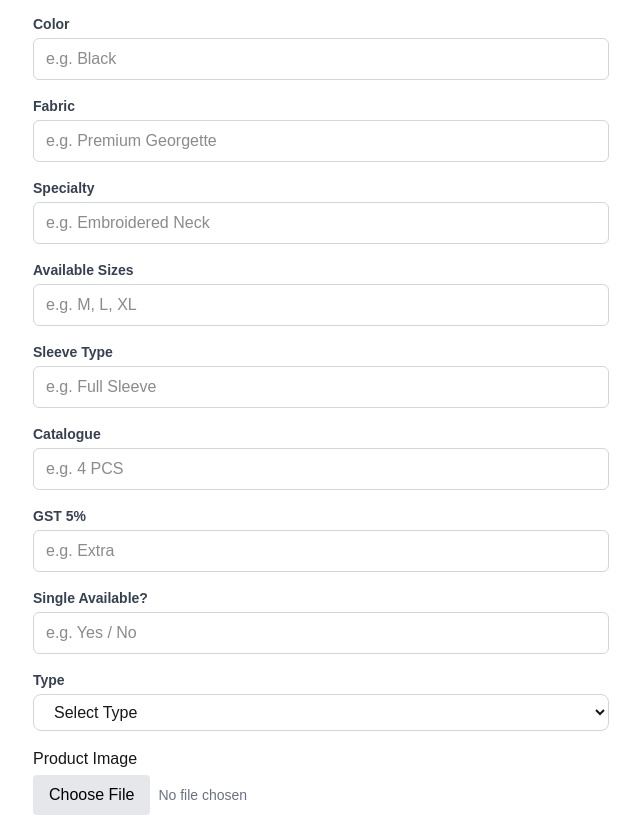
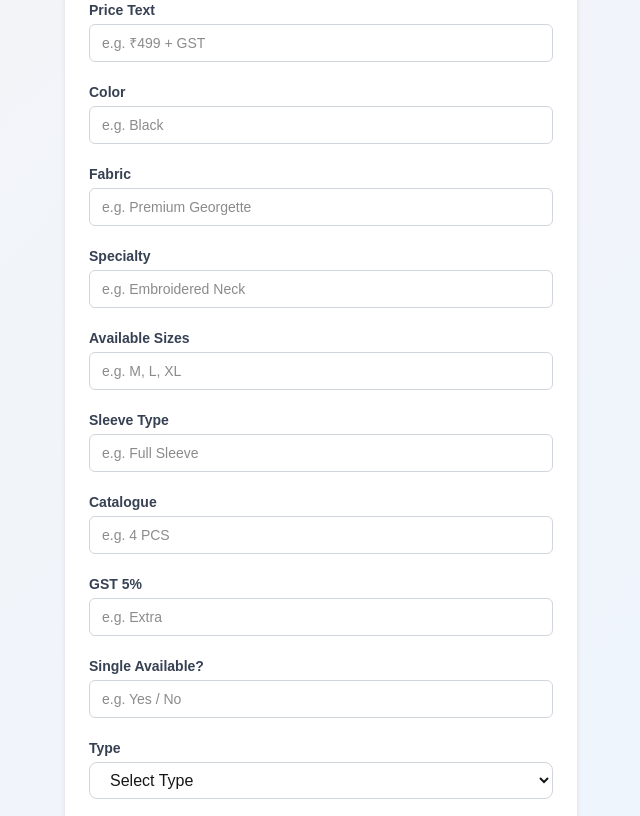
Before and after one commit to KapadiaShubham/nextjs-my-products-app, a Next.js app: page /edit-product in a window 1280 px wide. Shown: the part 400-1216 px from the top of the page, without its empty margins (319-959 px from the left). Built offline with nearby package versions, Linux system fonts and the light colour scheme.

Commit message:
fixed type in edit-product page

```diff
--- a/app/edit-product/page.jsx
+++ b/app/edit-product/page.jsx
@@ -29,29 +29,16 @@ export default function EditProduct() {
 
   const fields = [
     { id: 'sku', label: 'Product SKU', placeholder: 'e.g. Dhunki 001' },
-    {
-      id: 'price',
-      label: 'Price (₹)',
-      placeholder: 'e.g. 499',
-      type: 'number',
-    },
+    { id: 'price', label: 'Price (₹)', placeholder: 'e.g. 499', type: 'number' },
     { id: 'priceStr', label: 'Price Text', placeholder: 'e.g. ₹499 + GST' },
     { id: 'color', label: 'Color', placeholder: 'e.g. Black' },
     { id: 'fabric', label: 'Fabric', placeholder: 'e.g. Premium Georgette' },
-    {
-      id: 'specialty',
-      label: 'Specialty',
-      placeholder: 'e.g. Embroidered Neck',
-    },
+    { id: 'specialty', label: 'Specialty', placeholder: 'e.g. Embroidered Neck' },
     { id: 'sizes', label: 'Available Sizes', placeholder: 'e.g. M, L, XL' },
     { id: 'sleeveType', label: 'Sleeve Type', placeholder: 'e.g. Full Sleeve' },
     { id: 'catalogue', label: 'Catalogue', placeholder: 'e.g. 4 PCS' },
     { id: 'gst5Percent', label: 'GST 5%', placeholder: 'e.g. Extra' },
-    {
-      id: 'singleAvailable',
-      label: 'Single Available?',
-      placeholder: 'e.g. Yes / No',
-    },
+    { id: 'singleAvailable', label: 'Single Available?', placeholder: 'e.g. Yes / No' },
   ];
 
   useEffect(() => {
@@ -105,7 +92,6 @@ export default function EditProduct() {
 
     let imageUrl = existingImage;
 
-    // If new image selected, upload to Cloudinary
     if (image) {
       const formData = new FormData();
       formData.append('file', image);
@@ -121,7 +107,6 @@ export default function EditProduct() {
       imageUrl = data.secure_url;
     }
 
-    // Send PUT request
     await fetch('/api/products', {
       method: 'PUT',
       headers: { 'Content-Type': 'application/json' },
@@ -137,10 +122,11 @@ export default function EditProduct() {
   };
 
   return (
-    <div className='max-w-xl mx-auto mt-10 mb-10'>
-      <h1 className='text-2xl font-bold mb-6 text-center'>Edit Product</h1>
+    <div className='bg-gradient-to-br from-gray-100 to-blue-50 px-4 pt-16 pb-10 min-h-screen'>
+      <div className='bg-white px-4 py-6 sm:px-6 sm:py-10 max-w-lg mx-auto rounded-xl shadow-md'>
+        <h1 className='text-3xl font-bold text-blue-600 mb-6 text-center'>Edit Product ✏️</h1>
 
-      {/* Reuse InputField for all fields like in AddProduct */}
+        <div className='space-y-5'>
           {fields.map(({ id, label, placeholder, type }) => (
             <InputField
               key={id}
@@ -152,13 +138,9 @@ export default function EditProduct() {
               onChange={handleChange}
             />
           ))}
-      <div className='mb-4'>
-        <label
-          htmlFor='type'
-          className='block text-sm font-semibold text-gray-700 mb-1'
-        >
-          Type
-        </label>
+
+          <div>
+            <label htmlFor='type' className='block text-sm font-semibold text-gray-700 mb-1'>Type</label>
             <select
               id='type'
               value={form.type}
@@ -166,36 +148,25 @@ export default function EditProduct() {
               className='w-full border border-gray-300 px-4 py-2 rounded-lg focus:ring-2 focus:ring-blue-300 outline-none transition'
             >
               <option value=''>Select Type</option>
-          <option value='longDress'>Long Dress</option>
-          <option value='kurti'>Kurti</option>
-          <option value='gown'>Gown</option>
-          <option value='saree'>Saree</option>
-          {/* Add more types as needed */}
+              <option value='Long Dress'>Long Dress</option>
+              <option value='Kurti'>Kurti</option>
+              <option value='Gown'>Gown</option>
+              <option value='Saree'>Saree</option>
             </select>
           </div>
 
           <div className='mb-4'>
-        <label className='block mb-1 font-medium'>Product Image</label>
+            <label className='block text-sm font-medium text-gray-700 mb-2'>Product Image</label>
 
             {existingImage && !imagePreview && (
               <div className='mb-2'>
-            <img
-              src={existingImage}
-              alt='Current'
-              className='h-40 rounded shadow-md'
-            />
-            <p className='text-sm text-gray-500 mt-1'>
-              Current image. Upload new to replace.
-            </p>
+                <img src={existingImage} alt='Current' className='h-40 rounded shadow-md mx-auto' />
+                <p className='text-sm text-gray-500 mt-1 text-center'>Current image. Upload new to replace.</p>
               </div>
             )}
 
             {imagePreview && (
-          <img
-            src={imagePreview}
-            alt='Preview'
-            className='h-40 rounded shadow-md mb-2'
-          />
+              <img src={imagePreview} alt='Preview' className='h-40 rounded shadow-md mx-auto mb-2' />
             )}
 
             <input
@@ -233,39 +204,31 @@ export default function EditProduct() {
           <button
             onClick={handleSubmit}
             disabled={saving}
-        className={`mt-4 w-full px-4 py-2 rounded text-white ${
-          saving ? 'bg-gray-400' : 'bg-blue-600 hover:bg-blue-700'
+            className={`mt-4 w-full px-4 py-2 rounded text-white transition ${
+              saving ? 'bg-gray-400 cursor-not-allowed' : 'bg-blue-600 hover:bg-blue-700'
             }`}
           >
             {saving ? 'Saving...' : 'Update Product'}
           </button>
         </div>
+      </div>
+    </div>
   );
 }
 
-function InputField({
-  id,
-  label,
-  placeholder,
-  type = 'text',
-  value,
-  onChange,
-}) {
+function InputField({ id, label, type = 'text', value, onChange, placeholder }) {
   return (
-    <div className='mb-4'>
-      <label
-        htmlFor={id}
-        className='block text-sm font-semibold text-gray-700 mb-1'
-      >
+    <div>
+      <label htmlFor={id} className='block text-sm font-semibold text-gray-700 mb-1'>
         {label}
       </label>
       <input
         id={id}
         type={type}
+        className='w-full border border-gray-300 px-3 py-2 text-sm rounded-md focus:ring-2 focus:ring-blue-300 outline-none transition'
         value={value}
         onChange={onChange}
         placeholder={placeholder}
-        className='w-full border border-gray-300 px-3 py-2 rounded-md'
       />
     </div>
   );
```
Lines whose indentation alone changed are shown as unchanged.
